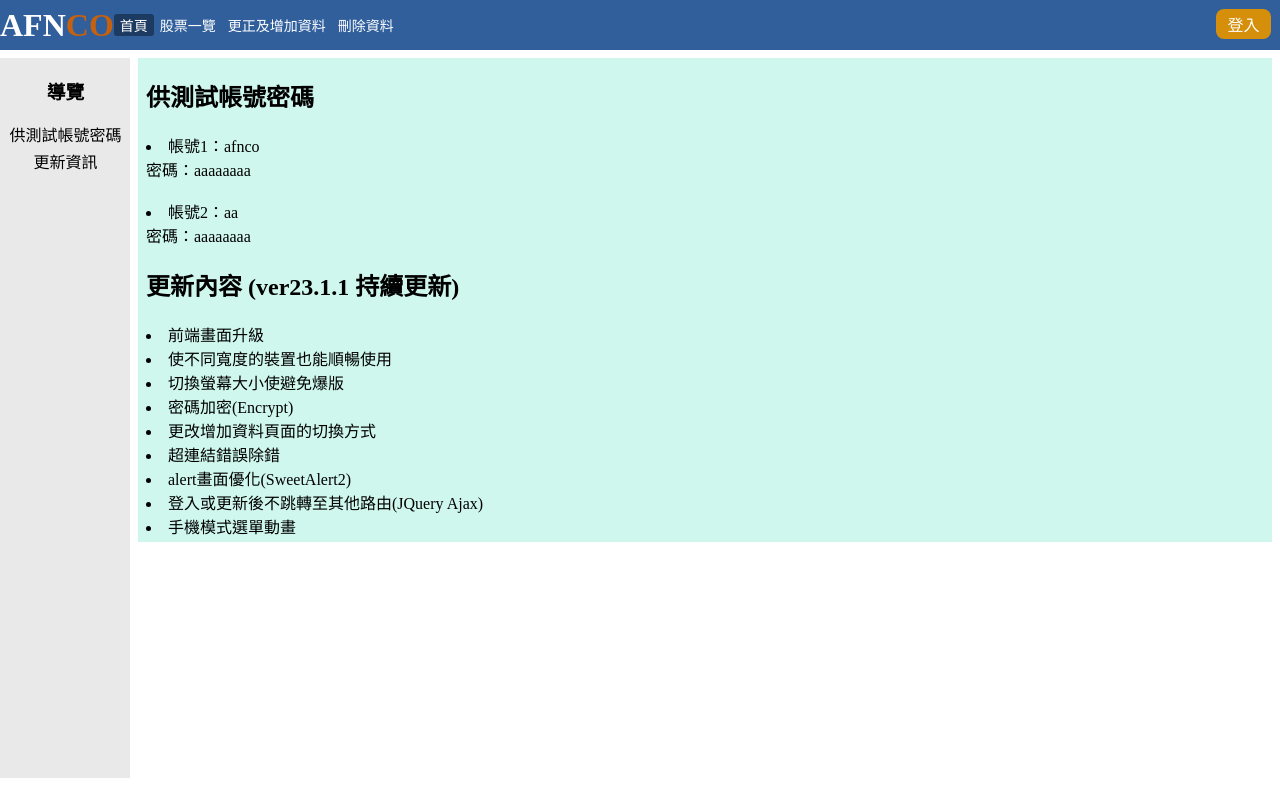
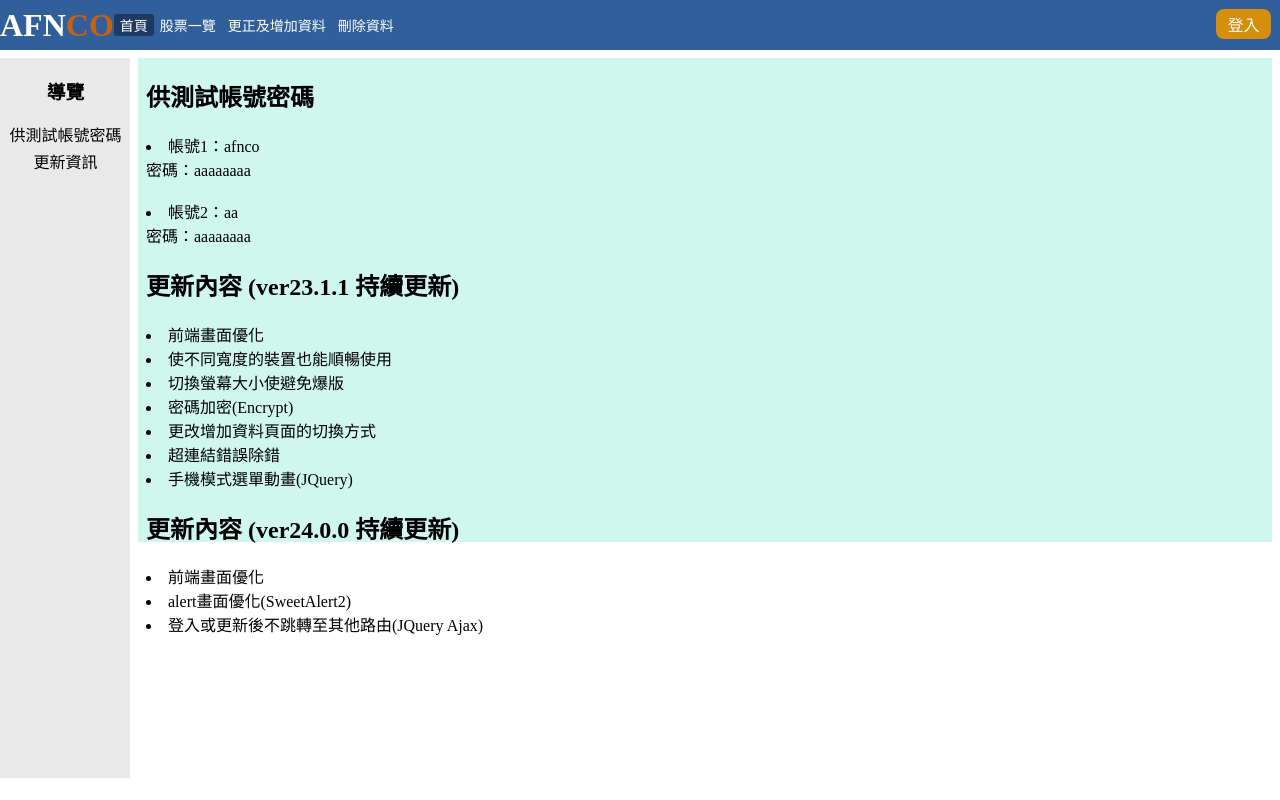
Before and after one commit to klps2146/stonk-record-web, a Flask app: page / in a window 1280 px wide. Run offline with Flask 2, Linux system fonts and the light colour scheme; some libraries are stand-ins or nearby versions.

Commit message:
ver24.1.0

```diff
--- a/templates/index.html
+++ b/templates/index.html
@@ -30,15 +30,19 @@
         </div>
         <div class="inner_word_al">
             <h2>更新內容 (ver23.1.1 持續更新)</h2>
-            <li>前端畫面升級</li>
+            <li>前端畫面優化</li>
             <li>使不同寬度的裝置也能順暢使用</li>
             <li>切換螢幕大小使避免爆版</li>
             <li>密碼加密(Encrypt)</li>
             <li>更改增加資料頁面的切換方式</li>
             <li>超連結錯誤除錯</li>
+            <li>手機模式選單動畫(JQuery)</li>
+        </div>
+        <div class="inner_word_al">
+            <h2>更新內容 (ver24.0.0 持續更新)</h2>
+            <li>前端畫面優化</li>
             <li>alert畫面優化(SweetAlert2)</li>
             <li>登入或更新後不跳轉至其他路由(JQuery Ajax)</li>
-            <li>手機模式選單動畫</li>
         </div>
     </div>
 </div>
```
